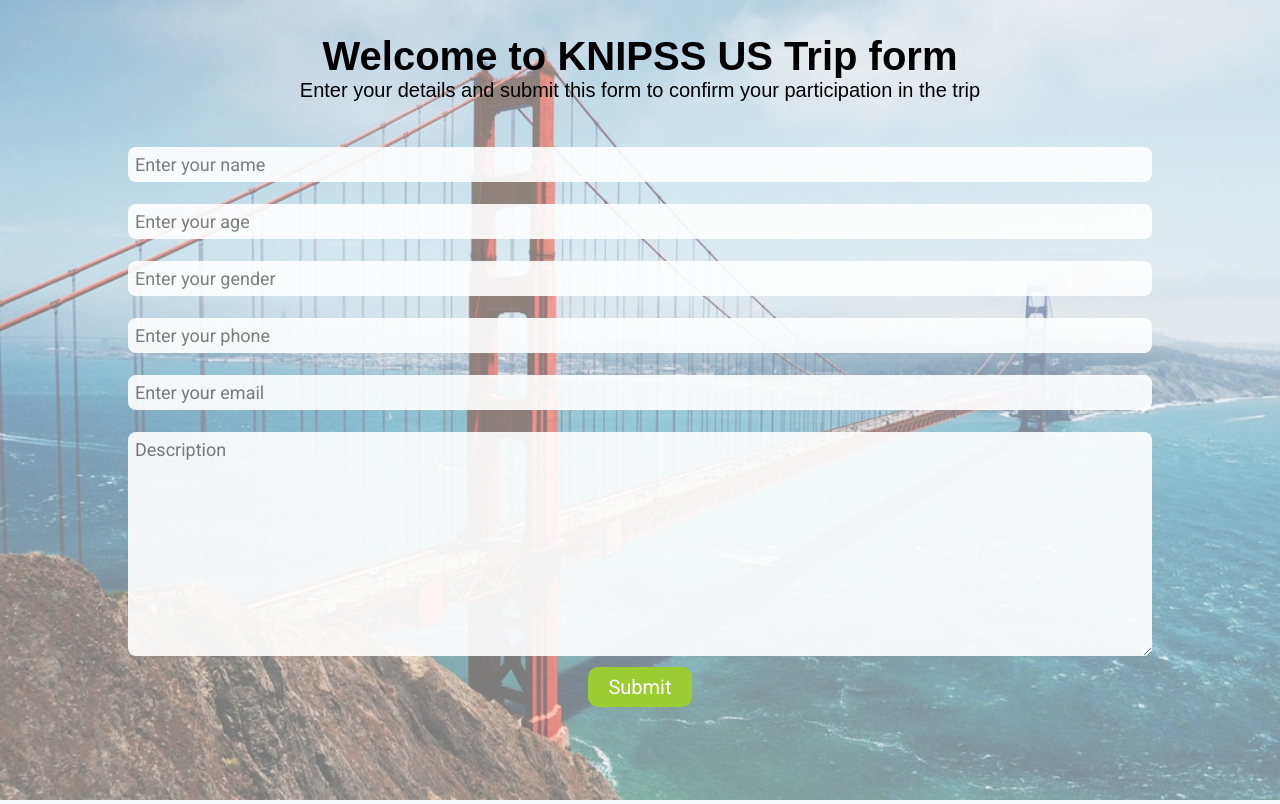
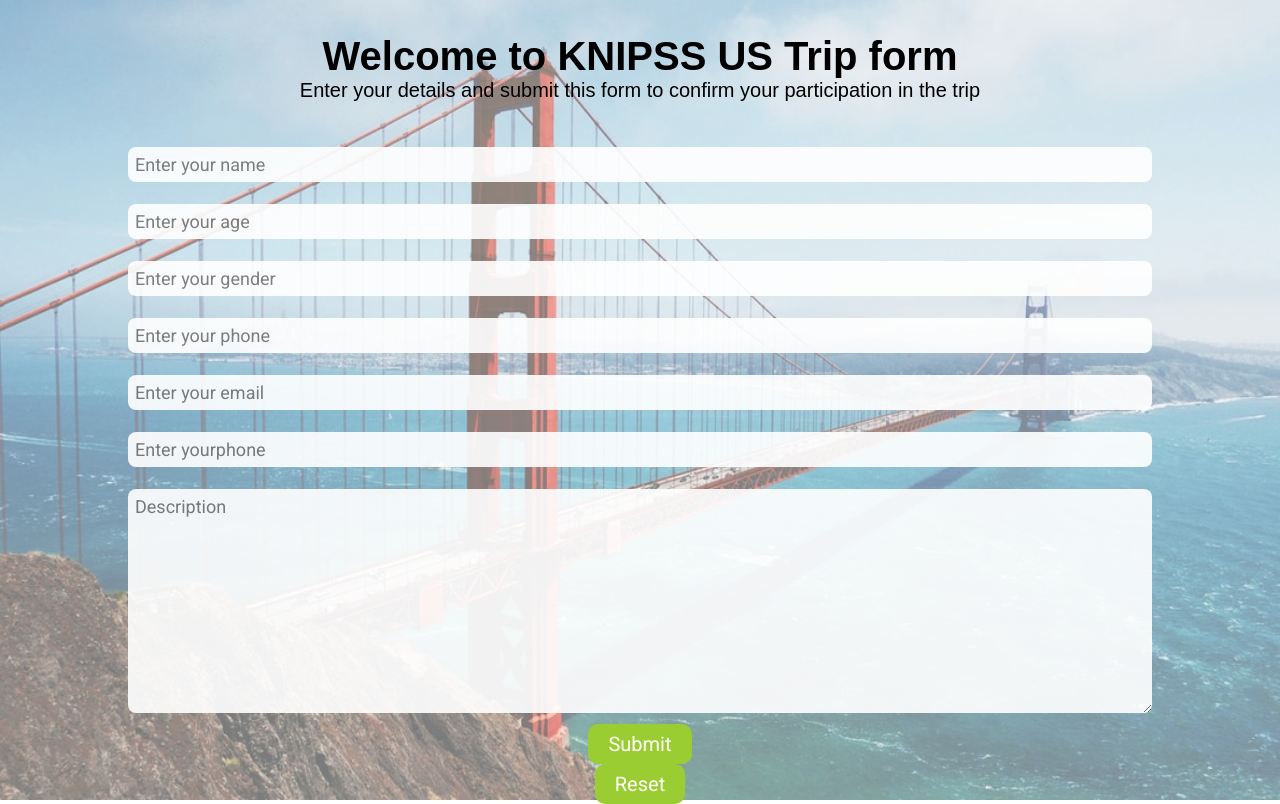
Before and after one commit to shashwat-sagar/Trip-Form, a PHP site: page / in a window 1280 px wide. Run offline with PHP 8.4, Linux system fonts and the light colour scheme; some web fonts are replaced.

Commit message:
changes inlast section

```diff
--- a/index.php
+++ b/index.php
@@ -70,10 +70,10 @@ if(isset($_POST['name'])){
         <input type="text" name="gender" id="gender" placeholder="Enter your gender">
         <input type="text" name="phone" id="phone" placeholder="Enter your phone">
         <input type="email" name="email" id="email" placeholder="Enter your email">
-        <!-- <input type="phone" name="phone" id="phone" placeholder="Enter yourphone"> -->
+        <input type="phone" name="phone" id="phone" placeholder="Enter yourphone">
         <textarea name="desc" id="" cols="30" rows="10" placeholder="Description"></textarea>
         <button class="btn">Submit</button>
-        <!-- <button class="btn">Reset</button> -->
+        <button class="btn">Reset</button>
     </form>
     <script src="index.js"></script>
 
```
